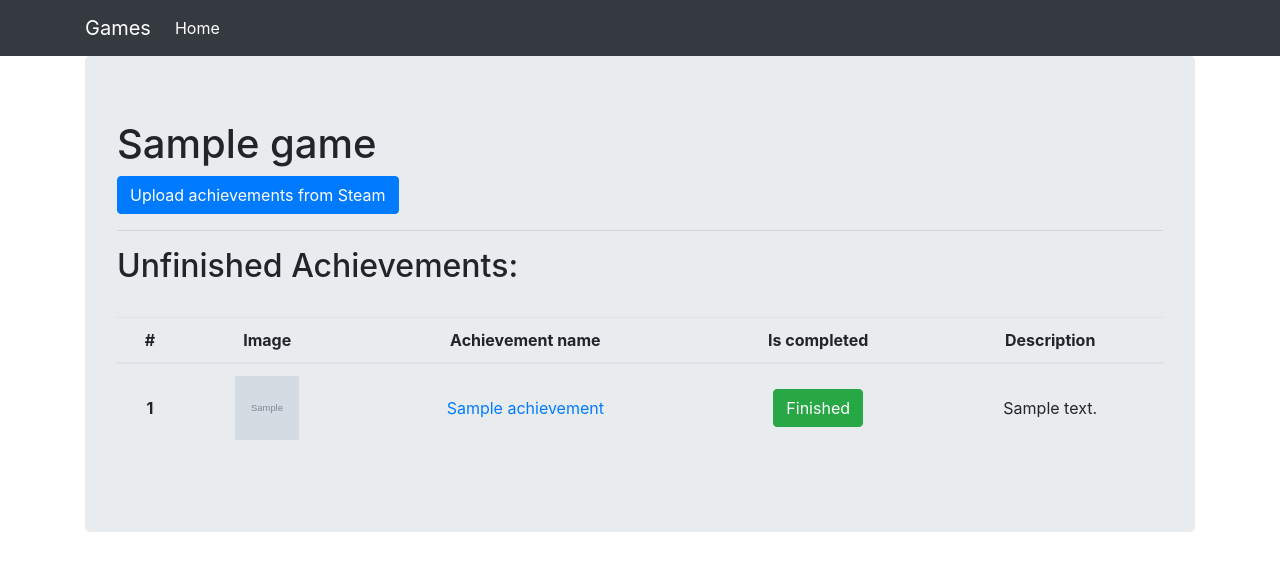
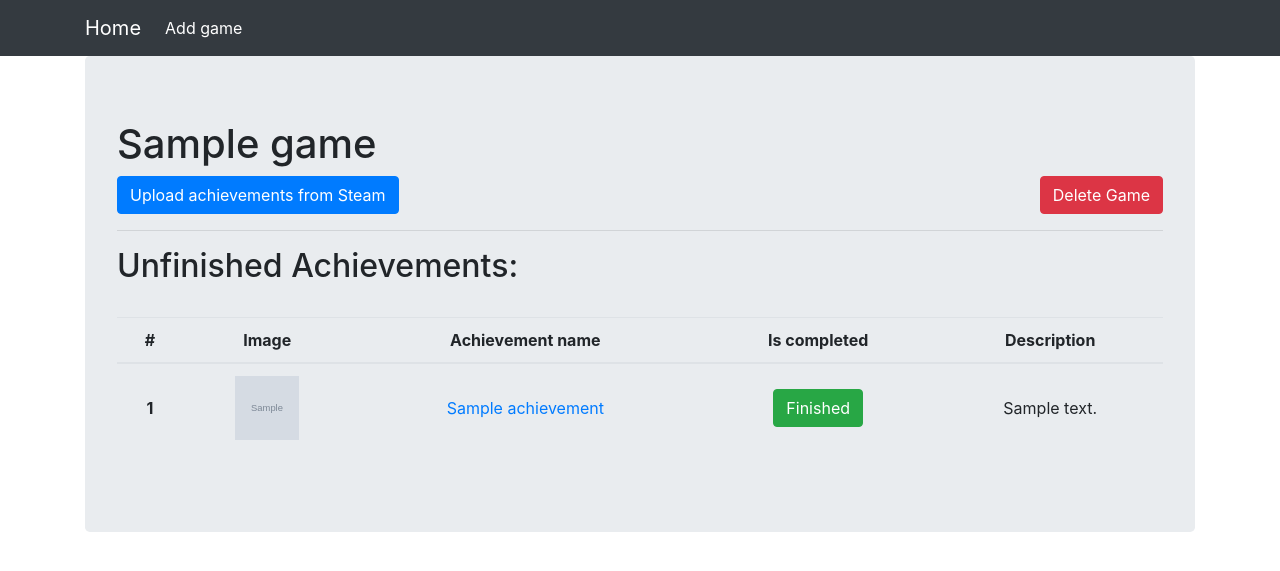
Before and after one commit to wojciechp99/road_to_platinium, a Django app: a page that uses games/achievements/templates/base.html in a window 1280 px wide. Shown: the top 571 px of the page. Run offline with Django 3.2, Linux system fonts and the light colour scheme; tables that the repository leaves empty hold one stand-in row (values such as "Sample post"); grey boxes marked "Sample" are stand-in pictures; some libraries are stand-ins or nearby versions.

Commit message:
Small fixes and added edit/delete game view

```diff
--- a/games/achievements/templates/base.html
+++ b/games/achievements/templates/base.html
@@ -31,8 +31,8 @@
         </button>
         <div class="collapse navbar-collapse" id="navbarNavAltMarkup">
             <div class="navbar-nav">
-                <a class="nav-item nav-link active" href="{% url 'index' %}">
-                    Home
+                <a class="nav-item nav-link active" href="{% url 'create-game' %}">
+                    Add game
                 </a>
             </div>
         </div>
--- a/games/achievements/templates/forms.html
+++ b/games/achievements/templates/forms.html
@@ -1,7 +1,7 @@
 {% extends "base.html" %}
 
 {% block title %}
-Add Element
+Home
 {% endblock %}
 
 {% block content %}
--- a/games/achievements/templates/games.html
+++ b/games/achievements/templates/games.html
@@ -1,7 +1,7 @@
 {% extends 'base.html' %}
 
 {% block title %}
-Games
+Home
 {% endblock %}
 
 
--- a/games/achievements/templates/games_all_achiev.html
+++ b/games/achievements/templates/games_all_achiev.html
@@ -2,7 +2,7 @@
 {% load static %}
 
 {% block title %}
-Games
+Home
 {% endblock %}
 
 
@@ -29,6 +29,7 @@ $(document).ready(function () {
     <div>
         <a class="btn btn-primary" href="{% url 'get_achievements' name=game_name %}">Upload achievements from
             Steam</a>
+        <a style="float: right;" class="btn btn-danger" href="{% url 'delete-game' pk=game_name.id %}">Delete Game</a>
     </div>
 </div>
 <hr>
--- a/games/achievements/templates/get_achievements.html
+++ b/games/achievements/templates/get_achievements.html
@@ -1,7 +1,7 @@
 {% extends 'base.html' %}
 
 {% block title %}
-Games
+Home
 {% endblock %}
 
 
--- a/games/achievements/templates/status_code.html
+++ b/games/achievements/templates/status_code.html
@@ -1,7 +1,7 @@
 {% extends 'base.html' %}
 
 {% block title %}
-Games
+Home
 {% endblock %}
 
 
--- a/games/achievements/urls.py
+++ b/games/achievements/urls.py
@@ -1,6 +1,6 @@
 from django.urls import path
 from .views import games, GameAchievementsView, AchievementUpdateView, change_achievement_status, AchievementDetailView, \
-    upload_to_database, get_achievements
+    upload_to_database, get_achievements, GameCreateView, GameDeleteView
 
 urlpatterns = [
     path('game/<int:pk>/<str:slug>', GameAchievementsView.as_view(), name="achiev"),
@@ -9,5 +9,7 @@ urlpatterns = [
     path('achiev/<int:pk>', AchievementDetailView.as_view(), name='achiev-detail'),
     path("upload-achievements/<str:name>", upload_to_database, name='upload-achievements'),
     path('get-achievements-from-steam/<str:name>', get_achievements, name='get_achievements'),
+    path('create-game', GameCreateView.as_view(), name='create-game'),
+    path('delete-game/<int:pk>', GameDeleteView.as_view(), name='delete-game'),
     path('', games, name='index'),
 ]
--- a/games/achievements/views.py
+++ b/games/achievements/views.py
@@ -1,10 +1,23 @@
 from django.http import HttpResponseRedirect, HttpRequest, HttpResponse
 from django.shortcuts import render
 from django.urls import reverse_lazy
-from django.views.generic import ListView, UpdateView, DetailView
+from django.views.generic import ListView, UpdateView, DeleteView, DetailView, CreateView
 
 from .models import Game, Achievement
 from .forms import AchievementForm
+
+
+class GameDeleteView(DeleteView):
+    template_name = 'game_delete.html'
+    model = Game
+    success_url = reverse_lazy('index')
+
+
+class GameCreateView(CreateView):
+    template_name = 'forms.html'
+    model = Game
+    fields = ['name']
+    success_url = reverse_lazy('index')
 
 
 class AchievementDetailView(DetailView):
@@ -42,7 +55,7 @@ def change_achievement_status(request, pk):
         achievement.completed = True
     achievement.save()
     game = Game.objects.get(name=achievement.game)
-    return HttpResponseRedirect(reverse_lazy('achiev', kwargs={'pk': game.id}))
+    return HttpResponseRedirect(reverse_lazy('achiev', kwargs={'pk': game.id, 'slug': game.slug}))
 
 
 def upload_to_database(request, name):
```
